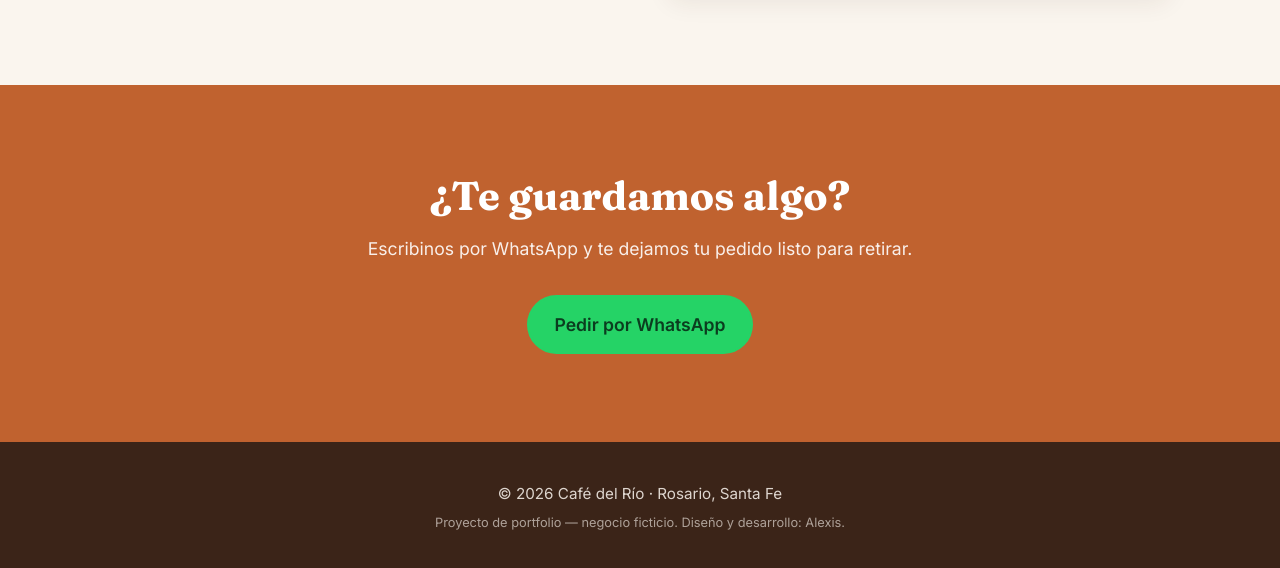
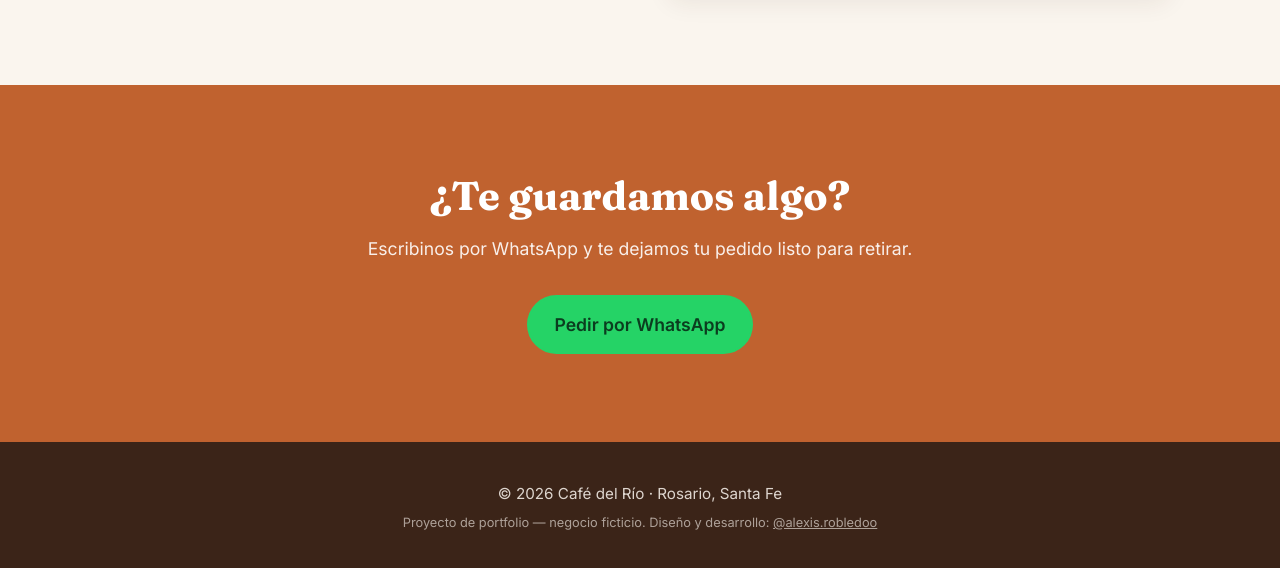
Before and after one commit to AlexisRobledoo/landing-cafeteria, a plain HTML site: page index.html in a window 1280 px wide. Shown: the part 2388-2956 px from the top of the page. Drawn offline with Linux system fonts and the light colour scheme.

Commit message:
Update footer note with Instagram link

```diff
--- a/index.html
+++ b/index.html
@@ -179,7 +179,7 @@
   <footer class="footer">
     <div class="container">
       <p>© <span id="anio">2026</span> Café del Río · Rosario, Santa Fe</p>
-      <p class="footer__note">Proyecto de portfolio — negocio ficticio. Diseño y desarrollo: Alexis.</p>
+           <p class="footer__note">Proyecto de portfolio — negocio ficticio. Diseño y desarrollo: <a href="https://www.instagram.com/alexis.robledoo/" target="_blank" rel="noopener">@alexis.robledoo</a></p>
     </div>
   </footer>
 
```
